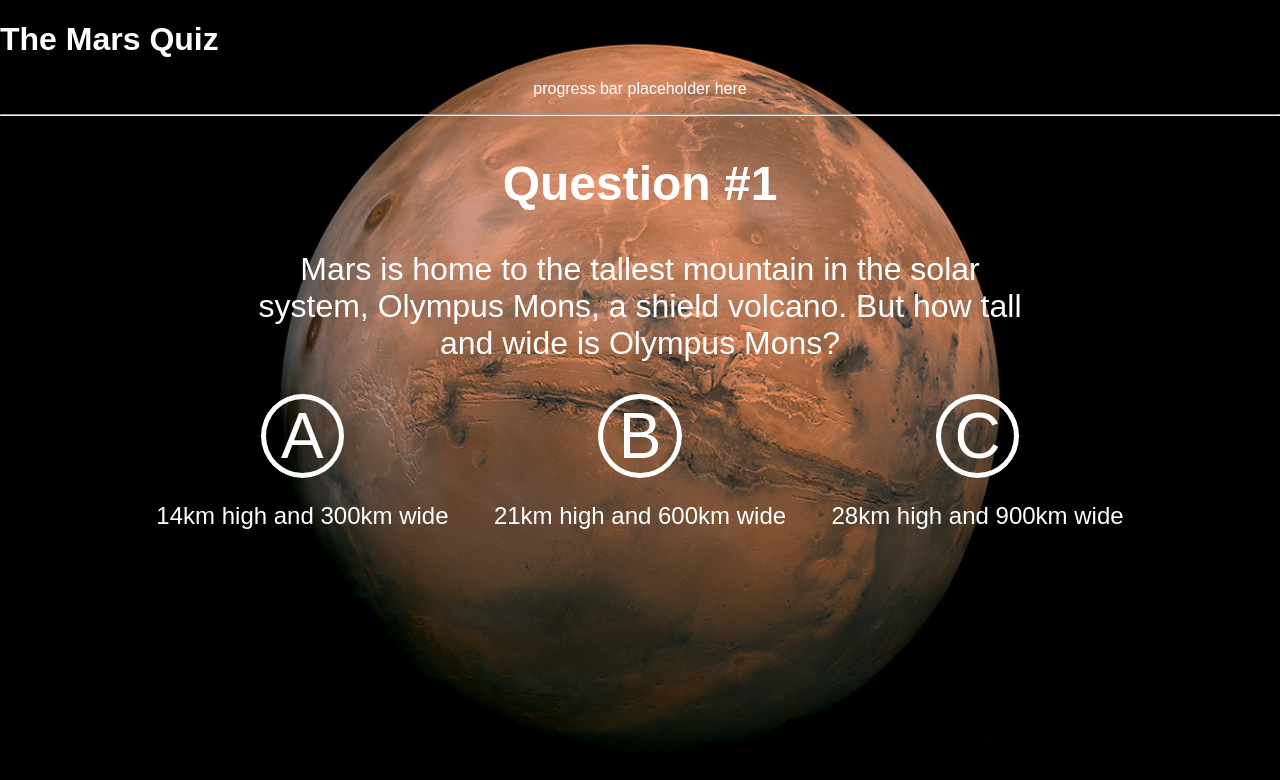
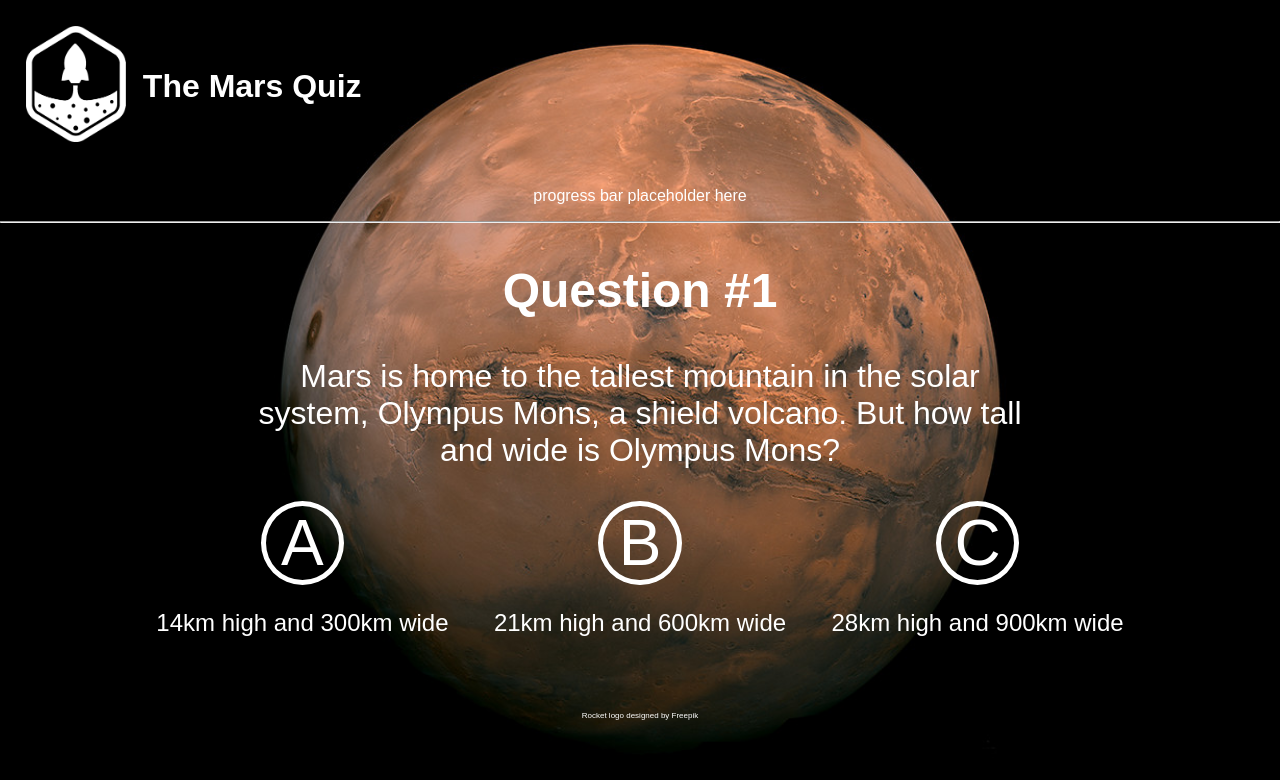
Before and after one commit to jon-wade/quiz-app, a plain HTML site: page index.html in a window 1280 px wide. Drawn offline with Linux system fonts and the light colour scheme.

Commit message:
add in logo and sort layout of top section

```diff
--- a/css/style.css
+++ b/css/style.css
@@ -11,6 +11,11 @@ ul {
     padding-left: 0px;
 }
 
+a {
+    text-decoration: none;
+    color: white;
+}
+
 body {
     background-color: black;
     background-image: url('../img/mars-image-1440x768.jpg');
@@ -20,11 +25,31 @@ body {
     background-position: center;
     background-attachment: fixed;
     color: white;
-    text-align: center;
+    /*text-align: center;*/
 }
 
 h1 {
     text-align: left;
+    display: inline-block;
+    position: relative;
+    top: -45px;
+    margin-left: 1%;
+}
+
+/*.logo-title {*/
+    /*display: inline-block;*/
+    /*text-align: left;*/
+/*}*/
+
+#logo {
+    margin-top: 2%;
+    margin-left: 2%;
+    width: 100px;
+    height: 116px;
+}
+
+.center {
+    text-align: center;
 }
 
 .q-and-a {
@@ -59,3 +84,8 @@ h1 {
     display: inline-block;
     padding: 0 2%;
 }
+
+.footer {
+    font-size: 0.5em;
+    margin-top: 50px;
+}
--- a/index.html
+++ b/index.html
@@ -9,17 +9,18 @@
 </head>
 <body>
     <section class="logo-title">
+        <img id="logo" src="img/rocket-250x275.png">
         <h1>The Mars Quiz</h1>
     </section>
-    <section class="progress-bar">
+    <section class="progress-bar center">
         <p>progress bar placeholder here</p>
         <hr>
     </section>
-    <section class="q-and-a">
+    <section class="q-and-a center">
         <h2>Question #1</h2>
         <p>Mars is home to the tallest mountain in the solar system, Olympus Mons, a shield volcano. But how tall and wide is Olympus Mons?</p>
     </section>
-    <section class="multiple-choice">
+    <section class="multiple-choice center">
         <ul>
             <li>
                 <p class="option">A</p>
@@ -35,6 +36,9 @@
             </li>
         </ul>
     </section>
+    <section class="footer center">
+        <a href='http://www.freepik.com/free-vector/rocket-ship-company-logo-template_838671.htm'>Rocket logo designed by Freepik</a>
+    </section>
     <script src="js/jquery-2.2.2.js"></script>
     <!-- UNCOMMENT BEFORE DEPLOYMENT <script src="http://code.jquery.com/jquery.min.js"></script>-->
     <script src="js/script.js"></script>
```
Also changed, not shown: img/rocket-250x275.png (added), img/rocket-logo-50x50.png (added).
